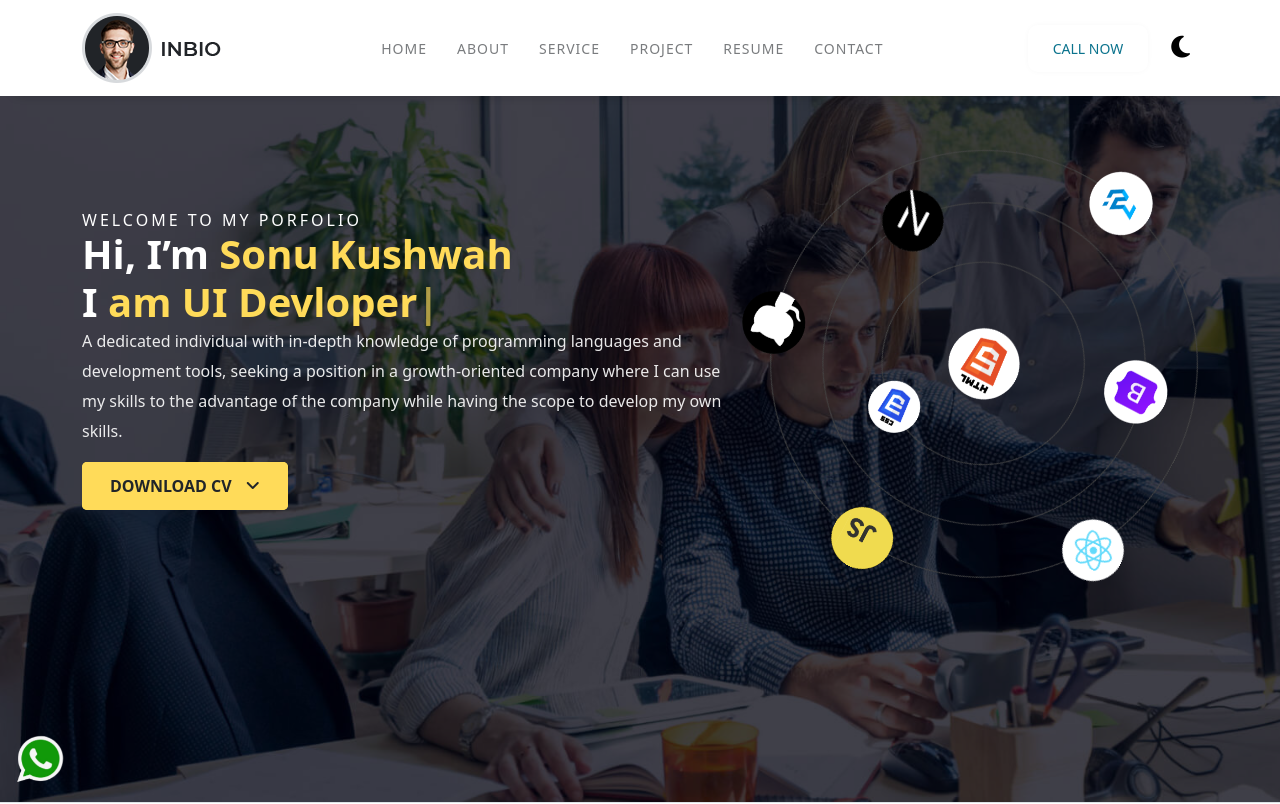
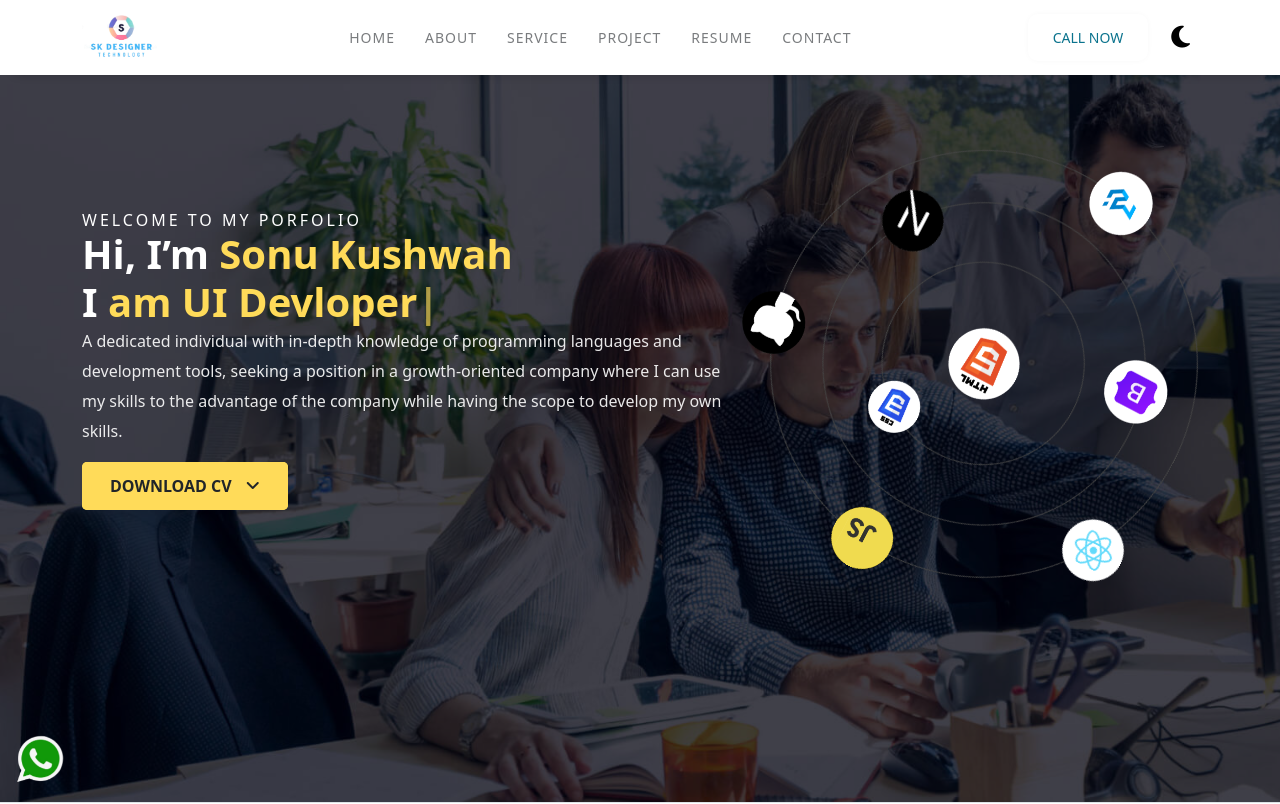
Before and after one commit to Sonu-Kushwah/portfolio.github.io, a plain HTML site: page index.html in a window 1280 px wide. Shown: the top 804 px of the page. Drawn offline with nearby package versions, Linux system fonts and the light colour scheme; files whose address does not match are found by name.

Commit message:
logo update

```diff
--- a/assets/css/style.css
+++ b/assets/css/style.css
@@ -198,6 +198,9 @@ header{
   padding: 8px 0;
   box-shadow: 0px 13px 10px -16px #1111117a;
   background-color: var(--bg-color);
+}
+.navbar-brand img{
+  width:75px;
 }
 .navbar ul>li>a{
   display: inline-block;
@@ -578,6 +581,9 @@ header{
 footer{
   border-top: 1px solid #dee2e6;
 }
+.footer_logo img{
+  width: 150px;
+}
 .top_footer{
   padding: 30px 0;
 }
--- a/index.html
+++ b/index.html
@@ -24,7 +24,7 @@
          <nav class="navbar navbar-expand-lg fixed-top" id="navbar_top">
             <div class="container">
                <a class="navbar-brand" href="#banner">
-               <img src="assets/images/logo-dark.png" />
+               <img src="assets/images/logo/logo.png" />
                </a>
                <button
                   class="btn navbar-toggler"
@@ -81,7 +81,7 @@
          aria-labelledby="offcanvasExampleLabel"
          >
          <div class="offcanvas-header">
-            <img src="assets/images/logo-dark.png" class="img-fluid" />
+            <img src="assets/images/logo/logo.png" style="width: 100px;" class="img-fluid" />
             <button
                type="button"
                class="btn-close text-reset"
@@ -879,7 +879,7 @@
                   <div class="col-lg-3 col-md-6 mb-lg-0 mb-4">
                      <div class="footer_widegts">
                         <div class="footer_logo">
-                           <img src="assets/images/logo-dark.png" />
+                           <img src="assets/images/logo/logo.png" />
                         </div>
                         <div class="social">
                            <ul>
```
Also changed, not shown: assets/images/logo/logo.png (added).
